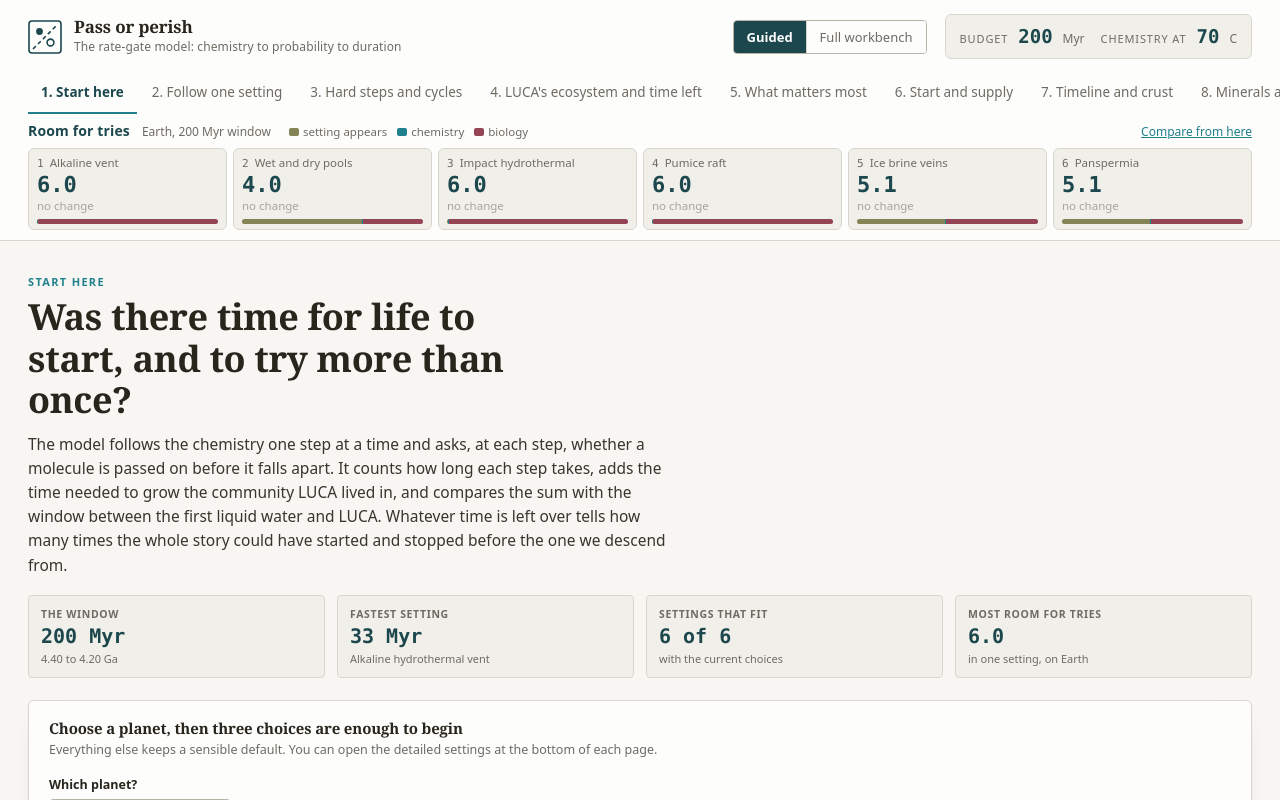
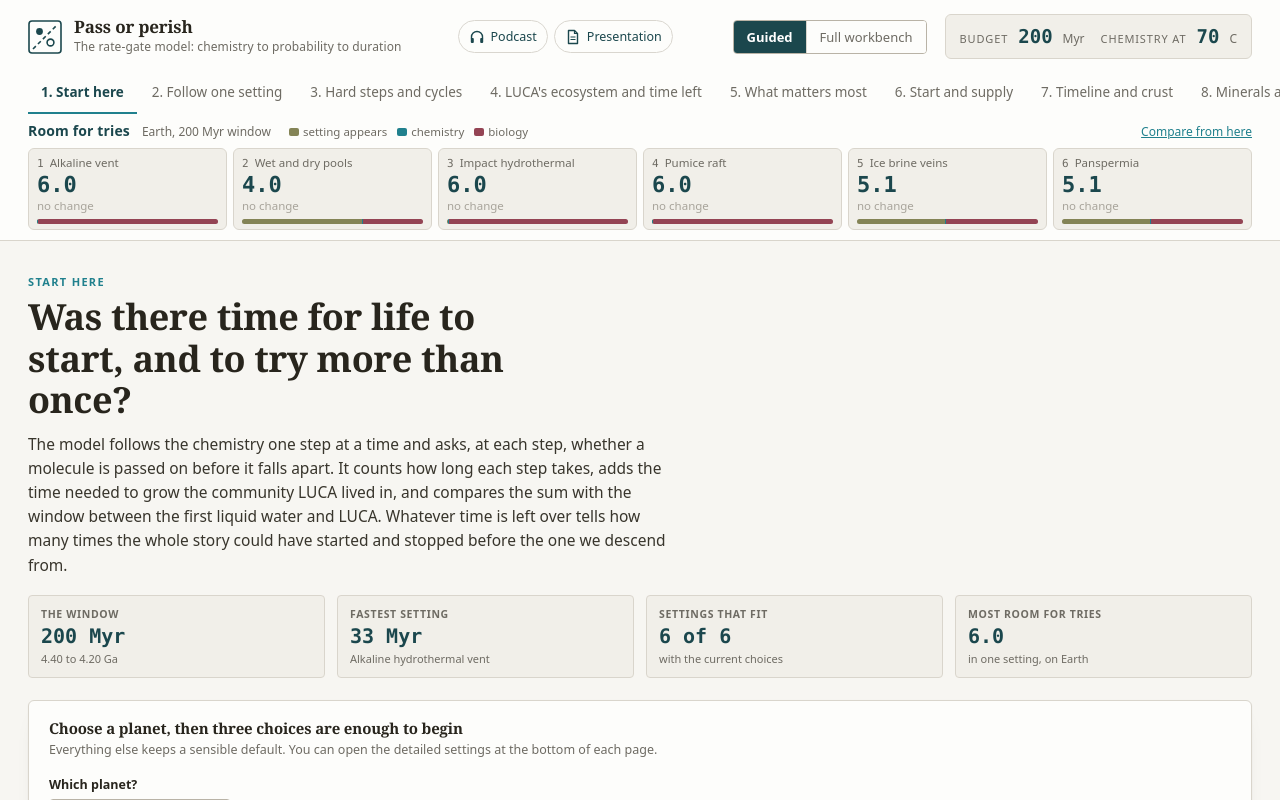
Before and after one commit to euhammarlund/passperish6, a plain HTML site: page index.html in a window 1280 px wide. Shown: the top 800 px of the page. Drawn offline with Linux system fonts and the light colour scheme; a web font is replaced by a local one.

Commit message:
Add files via upload

```diff
--- a/css/app.css
+++ b/css/app.css
@@ -568,3 +568,9 @@ th.mars-col { color: var(--mars-ink); }
 .rs-tag.term { background: #f4efe3; color: #5c4a1e; border-color: #e2d6b8; }
 .map-tbl tr.offpage td { color: var(--muted, #6e6b63); font-style: italic; }
 .map-tbl td .rs-tag { white-space: normal; }
+
+/* v9.4 intro links in the masthead */
+.intro-links { display: flex; gap: 6px; margin-left: auto; margin-right: 4px; }
+.intro-links a { display: inline-flex; align-items: center; gap: 6px; padding: 6px 10px; border: 1px solid var(--line, #d9d6cf); border-radius: 999px; font-size: 12.5px; color: var(--dark-teal); text-decoration: none; background: transparent; }
+.intro-links a:hover { background: rgba(15,76,82,0.07); }
+@media (max-width: 760px) { .intro-links { margin-left: 0; } .intro-links span { display: none; } .intro-links a { padding: 6px; } }
--- a/index.html
+++ b/index.html
@@ -23,6 +23,14 @@
         <h1>Pass or perish</h1>
         <p>The rate-gate model: chemistry to probability to duration</p>
       </div>
+    </div>
+    <div class="intro-links" aria-label="General introduction">
+      <a href="media/pass-or-perish-podcast.mp3" target="_blank" rel="noopener" title="Listen to the general podcast (about 4 minutes)">
+        <svg width="16" height="16" viewBox="0 0 16 16" fill="none" aria-hidden="true"><path d="M2.5 10V8a5.5 5.5 0 0 1 11 0v2" stroke="currentColor" stroke-width="1.4"/><rect x="1.8" y="9" width="3" height="5" rx="1" fill="currentColor"/><rect x="11.2" y="9" width="3" height="5" rx="1" fill="currentColor"/></svg>
+        <span>Podcast</span></a>
+      <a href="media/pass-or-perish-overview.pdf" target="_blank" rel="noopener" title="Open the general presentation of the model (pdf)">
+        <svg width="16" height="16" viewBox="0 0 16 16" fill="none" aria-hidden="true"><path d="M3.5 1.5h6l3 3v10h-9z" stroke="currentColor" stroke-width="1.4" stroke-linejoin="round"/><path d="M9.5 1.5v3h3M5.5 8h5M5.5 10.5h5" stroke="currentColor" stroke-width="1.2"/></svg>
+        <span>Presentation</span></a>
     </div>
     <div class="seg mode-seg" id="modeSeg" role="group" aria-label="How much to show">
       <button data-v="guided" aria-pressed="true">Guided</button>
```
Also changed, not shown: 2 other files.
